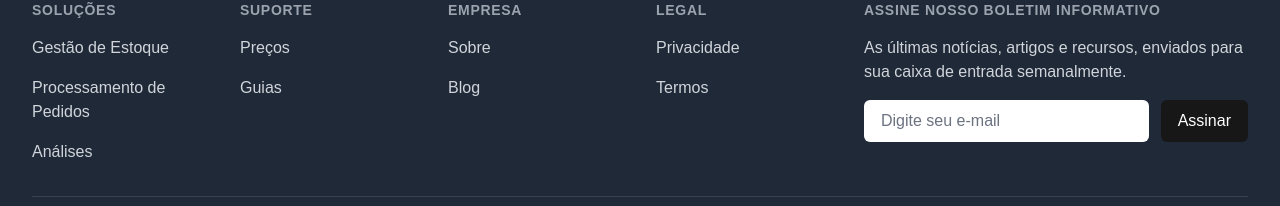
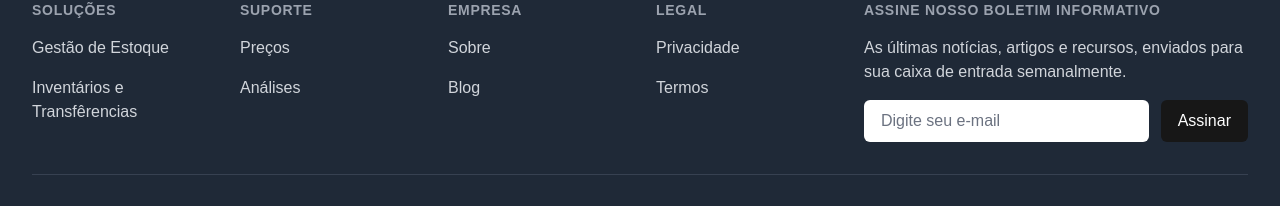
Before and after one commit to gpessoni/Smart-Stock-LP, a Next.js app: page / in a window 1280 px wide. Shown: the part 2933-3139 px from the top of the page. Built offline with nearby package versions, Linux system fonts and the light colour scheme.

Commit message:
✨ feat: Implements the stock analysis page

```diff
--- /dev/null
+++ b/app/gestao-estoque/page.tsx
@@ -0,0 +1,5 @@
+import { InventoryTransfersPage } from "@/components/inventory";
+
+export default function Page() {
+  return <InventoryTransfersPage />;
+}
--- /dev/null
+++ b/app/stock/page.tsx
@@ -0,0 +1,5 @@
+import { StockManagementPage } from "@/components/stock";
+
+export default function Page() {
+  return <StockManagementPage />;
+}
--- a/components/footer.tsx
+++ b/components/footer.tsx
@@ -16,7 +16,7 @@ export function Footer() {
                 <ul className="mt-4 space-y-4">
                   <li>
                     <a
-                      href="#"
+                      href="stock"
                       className="text-base text-gray-300 hover:text-white"
                     >
                       Gestão de Estoque
@@ -24,18 +24,10 @@ export function Footer() {
                   </li>
                   <li>
                     <a
-                      href="#"
+                      href="inventarios"
                       className="text-base text-gray-300 hover:text-white"
                     >
-                      Processamento de Pedidos
-                    </a>
-                  </li>
-                  <li>
-                    <a
-                      href="#"
-                      className="text-base text-gray-300 hover:text-white"
-                    >
-                      Análises
+                      Inventários e Transfêrencias
                     </a>
                   </li>
                 </ul>
@@ -55,10 +47,10 @@ export function Footer() {
                   </li>
                   <li>
                     <a
-                      href="#"
+                      href="analises"
                       className="text-base text-gray-300 hover:text-white"
                     >
-                      Guias
+                      Análises
                     </a>
                   </li>
                 </ul>
```
Also changed, not shown: components/page.tsx (+2 -8 lines).
